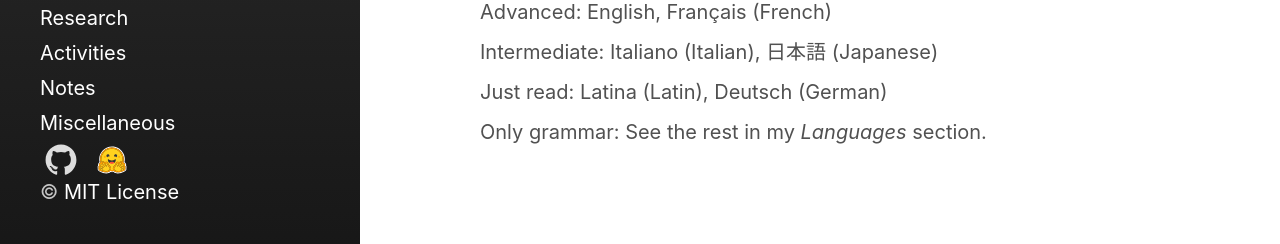
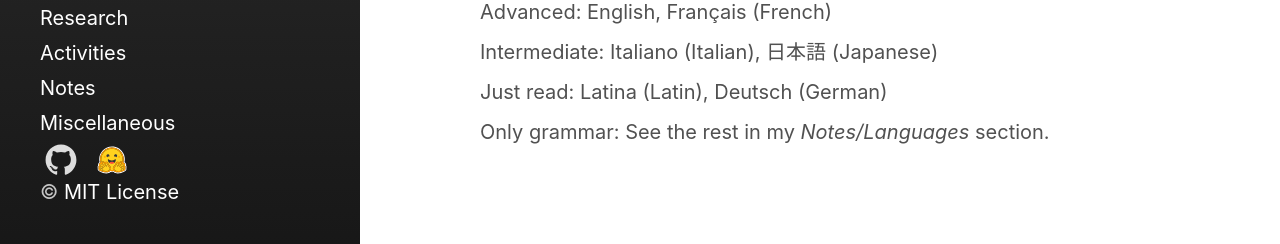
Before and after one commit to Roimex/Roimex.github.io, a Jekyll site: the page built from pages/cv.md, in a window 1280 px wide and 900 px high, scrolled down 663 px. Shown: the part 653-897 px from the top of the window. Built offline with Jekyll 4.4.1, drawn with Linux system fonts in a browser that asks for light colours.

Commit message:
Update cv.md

```diff
--- a/pages/cv.md
+++ b/pages/cv.md
@@ -47,5 +47,5 @@ sidebar_sort_order: 1
   <dd>Advanced: English, Français (French)</dd>
   <dd>Intermediate: Italiano (Italian), 日本語 (Japanese)</dd>
   <dd>Just read: Latina (Latin), Deutsch (German)</dd>
-  <dd>Only grammar: See the rest in my <em>Languages</em> section.</dd>
+  <dd>Only grammar: See the rest in my <em>Notes/Languages</em> section.</dd>
 </dl>
```
